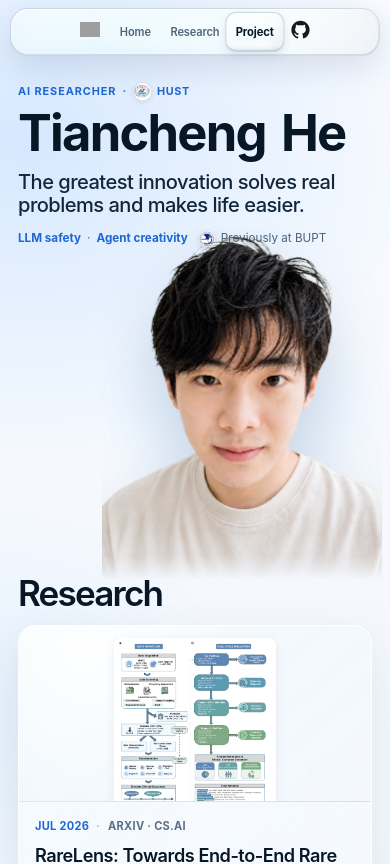
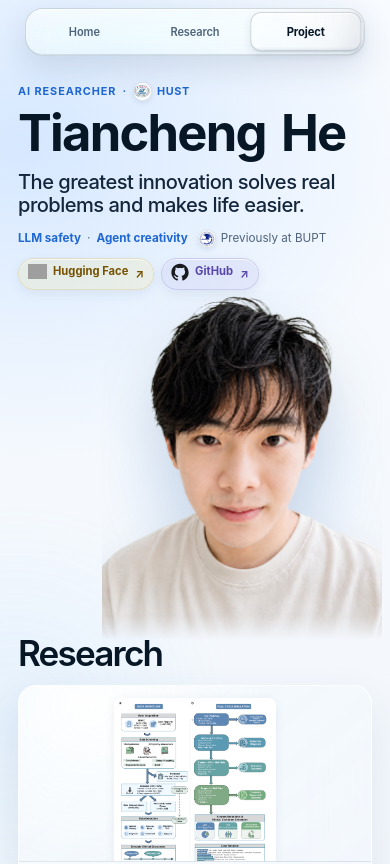
Before and after one commit to Tianchenggg/Tianchenggg.github.io, a Next.js app: page / in a window 390 px wide. Shown: the top 864 px of the page. Built offline with nearby package versions, Linux system fonts and the light colour scheme; grey boxes are pictures that could not be loaded.

Commit message:
Move profile links into hero

```diff
--- a/app/globals.css
+++ b/app/globals.css
@@ -104,11 +104,8 @@ img {
 
 .site-header-inner {
   position: relative;
-  display: grid;
-  grid-template-columns: minmax(0, 1fr) minmax(286px, 348px) minmax(0, 1fr);
-  align-items: center;
-  gap: 4px;
-  width: min(660px, 100%);
+  display: block;
+  width: min(348px, 100%);
   padding: 4px;
   border: 1px solid rgb(24 48 72 / 0.16);
   border-radius: var(--radius-nav);
@@ -141,77 +138,6 @@ img {
 .site-header-inner > * {
   position: relative;
   z-index: 1;
-}
-
-.header-huggingface,
-.header-github {
-  display: inline-flex;
-  min-height: 43px;
-  align-items: center;
-  gap: 7px;
-  width: 100%;
-  padding: 0 12px;
-  border: 0;
-  border-radius: var(--radius-control);
-  background: transparent;
-  box-shadow: none;
-  color: var(--ink-strong);
-  font-size: 0.74rem;
-  font-weight: 660;
-  -webkit-backdrop-filter: none;
-  backdrop-filter: none;
-  pointer-events: auto;
-  white-space: nowrap;
-}
-
-.header-huggingface {
-  justify-content: flex-end;
-  color: #815900;
-  letter-spacing: -0.015em;
-}
-
-.header-github {
-  justify-content: flex-start;
-  color: #5e4bb2;
-}
-
-.header-huggingface:hover {
-  background: rgb(255 210 30 / 0.12);
-}
-
-.header-github:hover {
-  background: rgb(105 84 205 / 0.1);
-}
-
-.header-brand-label {
-  display: inline-flex;
-  align-items: center;
-  gap: 6px;
-}
-
-.header-brand-logo {
-  flex: 0 0 auto;
-  object-fit: contain;
-}
-
-.header-huggingface-logo {
-  width: 20px;
-  height: 20px;
-}
-
-.header-github-logo {
-  display: grid;
-  width: 20px;
-  height: 20px;
-  flex: 0 0 auto;
-  place-items: center;
-}
-
-.header-github-logo img {
-  display: block;
-  width: 19px;
-  height: 19px;
-  opacity: 0.9;
 }
 
 .section-switcher {
@@ -360,8 +286,7 @@ img {
 }
 
 .section-switcher a:focus-visible,
-.header-huggingface:focus-visible,
-.header-github:focus-visible,
+.hero-social-link:focus-visible,
 .publication-links a:focus-visible,
 .project-link:focus-visible {
   outline: 2px solid var(--accent);
@@ -516,6 +441,77 @@ img {
 .hero-focus .institution-label img {
   width: 18px;
   height: 18px;
+}
+
+.hero-socials {
+  display: flex;
+  flex-wrap: wrap;
+  gap: 8px;
+  margin-top: 12px;
+}
+
+.hero-social-link {
+  display: inline-flex;
+  min-height: 34px;
+  align-items: center;
+  gap: 7px;
+  padding: 0 11px;
+  border: 1px solid rgb(255 255 255 / 0.72);
+  border-radius: 999px;
+  box-shadow:
+    inset 0 1px 0 rgb(255 255 255 / 0.7),
+    0 4px 12px rgb(33 62 95 / 0.07);
+  font-size: 0.74rem;
+  font-weight: 680;
+  transition:
+    border-color 170ms ease,
+    background 170ms ease,
+    box-shadow 170ms ease;
+}
+
+.hero-social-label {
+  display: inline-flex;
+  align-items: center;
+  gap: 6px;
+}
+
+.hero-social-logo {
+  display: block;
+  flex: 0 0 auto;
+  object-fit: contain;
+}
+
+.hero-huggingface {
+  border-color: rgb(198 143 0 / 0.16);
+  background: rgb(255 210 30 / 0.1);
+  color: #755100;
+}
+
+.hero-huggingface:hover {
+  border-color: rgb(198 143 0 / 0.28);
+  background: rgb(255 210 30 / 0.17);
+}
+
+.hero-github {
+  border-color: rgb(94 75 178 / 0.16);
+  background: rgb(105 84 205 / 0.08);
+  color: #5846aa;
+}
+
+.hero-github:hover {
+  border-color: rgb(94 75 178 / 0.28);
+  background: rgb(105 84 205 / 0.14);
+}
+
+.hero-huggingface-logo {
+  width: 19px;
+  height: 19px;
+}
+
+.hero-github-logo {
+  width: 18px;
+  height: 18px;
+  opacity: 0.88;
 }
 
 .hero-portrait {
@@ -873,26 +869,12 @@ a:focus-visible .link-arrow {
   }
 
   .site-header-inner {
-    grid-template-columns: minmax(0, 1fr) minmax(0, 2fr) minmax(0, 1fr);
-    gap: 2px;
-    width: 100%;
+    width: min(340px, 100%);
     padding: 3px;
     border-radius: 18px;
   }
 
-  .header-huggingface,
-  .header-github {
-    min-height: 40px;
-    gap: 4px;
-    padding: 0 4px;
-    border-radius: 13px;
-    font-size: clamp(0.58rem, 2.8vw, 0.65rem);
-  }
-
   .section-switcher {
-    grid-row: auto;
-    grid-column: auto;
-    justify-self: stretch;
     width: 100%;
     border-radius: 13px;
   }
@@ -913,10 +895,6 @@ a:focus-visible .link-arrow {
     min-height: 40px;
     border-radius: 11px;
     font-size: 0.69rem;
-  }
-
-  .site-header .link-arrow {
-    display: none;
   }
 
   .section-pad {
@@ -961,10 +939,21 @@ a:focus-visible .link-arrow {
     font-size: 0.73rem;
   }
 
+  .hero-socials {
+    gap: 7px;
+    margin-top: 10px;
+  }
+
+  .hero-social-link {
+    min-height: 32px;
+    padding: 0 9px;
+    font-size: 0.7rem;
+  }
+
   .hero-portrait {
     justify-self: end;
     width: min(72vw, 280px);
-    margin: -18px -10px -48px 0;
+    margin: 0 -10px -48px 0;
   }
 
   .research {
@@ -1066,18 +1055,6 @@ a:focus-visible .link-arrow {
 }
 
 @media (max-width: 430px) {
-  .header-brand-text {
-    position: absolute;
-    width: 1px;
-    height: 1px;
-    padding: 0;
-    margin: -1px;
-    overflow: hidden;
-    clip: rect(0, 0, 0, 0);
-    white-space: nowrap;
-    border: 0;
-  }
-
   .hero h1 {
     font-size: clamp(2.85rem, 13vw, 3.25rem);
   }
--- a/app/page.tsx
+++ b/app/page.tsx
@@ -140,39 +140,7 @@ export default function Home() {
 
       <header className="site-header">
         <div className="site-header-inner">
-          <ExternalLink
-            className="header-huggingface"
-            href="https://huggingface.co/htcwang"
-          >
-            <span className="header-brand-label">
-              <img
-                className="header-brand-logo header-huggingface-logo"
-                src="/brand/huggingface.svg"
-                alt=""
-                width="20"
-                height="20"
-                aria-hidden="true"
-              />
-              <span className="header-brand-text">Hugging Face</span>
-            </span>
-          </ExternalLink>
           <SectionSwitcher />
-          <ExternalLink
-            className="header-github"
-            href="https://github.com/Tianchenggg"
-          >
-            <span className="header-brand-label">
-              <span className="header-github-logo" aria-hidden="true">
-                <img
-                  src="/brand/github-mark.svg"
-                  alt=""
-                  width="15"
-                  height="15"
-                />
-              </span>
-              <span className="header-brand-text">GitHub</span>
-            </span>
-          </ExternalLink>
         </div>
       </header>
 
@@ -214,6 +182,40 @@ export default function Home() {
               <span>Previously at BUPT</span>
             </span>
           </p>
+          <div className="hero-socials" aria-label="Research profiles">
+            <ExternalLink
+              className="hero-social-link hero-huggingface"
+              href="https://huggingface.co/htcwang"
+            >
+              <span className="hero-social-label">
+                <img
+                  className="hero-social-logo hero-huggingface-logo"
+                  src="/brand/huggingface.svg"
+                  alt=""
+                  width="19"
+                  height="19"
+                  aria-hidden="true"
+                />
+                <span>Hugging Face</span>
+              </span>
+            </ExternalLink>
+            <ExternalLink
+              className="hero-social-link hero-github"
+              href="https://github.com/Tianchenggg"
+            >
+              <span className="hero-social-label">
+                <img
+                  className="hero-social-logo hero-github-logo"
+                  src="/brand/github-mark.svg"
+                  alt=""
+                  width="18"
+                  height="18"
+                  aria-hidden="true"
+                />
+                <span>GitHub</span>
+              </span>
+            </ExternalLink>
+          </div>
         </div>
 
         <figure className="hero-portrait">
```
Also changed, not shown: 18 other files (tests, documents, lock files or other folders).
